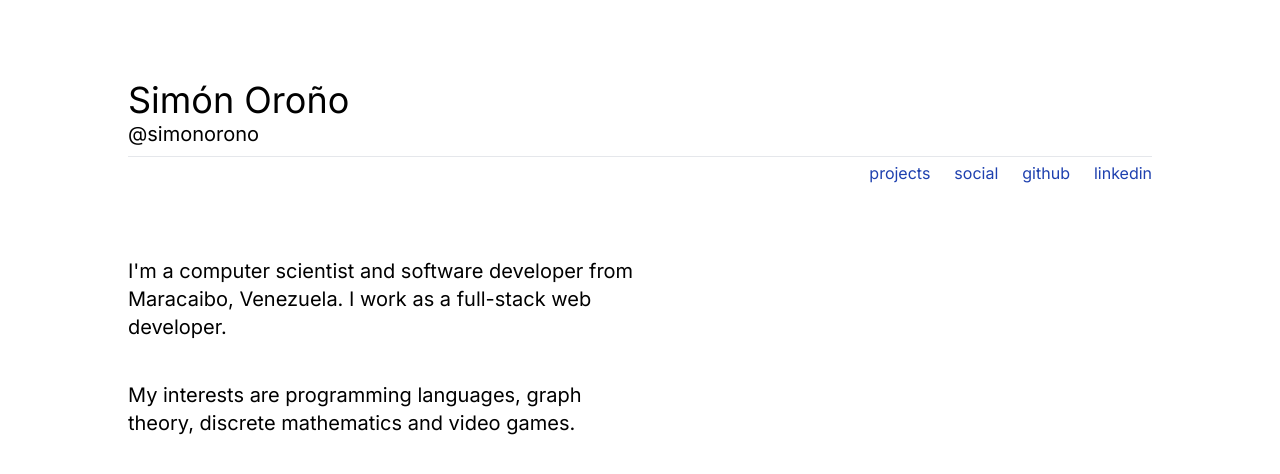
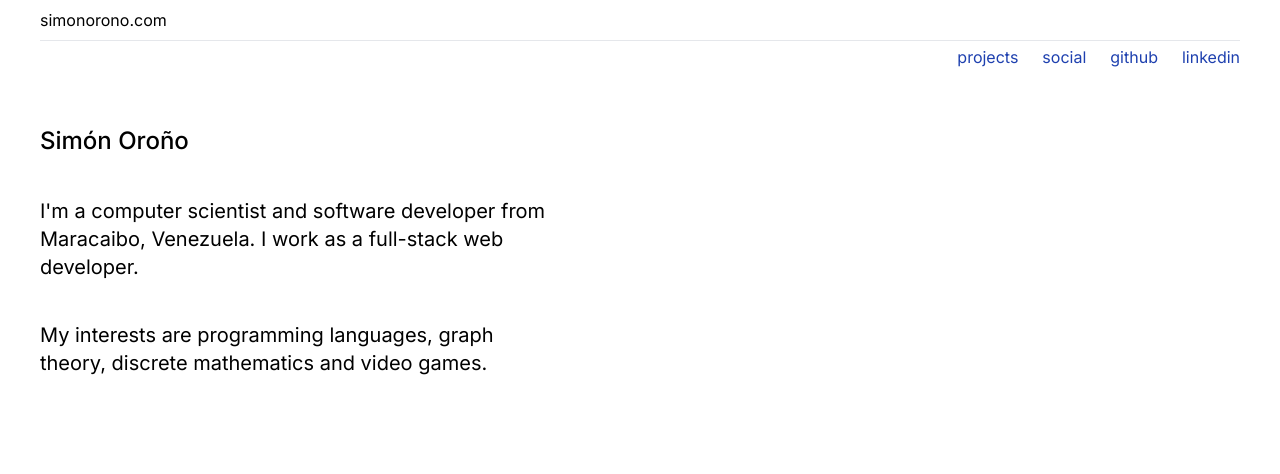
Before and after one commit to simonorono/simonorono-com-v1, a Next.js app: page / in a window 1280 px wide. Shown: the top 474 px of the page. Built offline with nearby package versions, Linux system fonts and the light colour scheme; what vanilla-lazyload would draw is missing.

Commit message:
Start re-designing layout and index page

```diff
--- a/components/header.tsx
+++ b/components/header.tsx
@@ -1,24 +1,18 @@
 import React from 'react'
 import Links from './links'
 
-interface Props {
-  h1: String
-  h2?: String
-}
-
-export default function Header(props: Props) {
-  const { h1, h2 } = props
-
+export default function Header() {
   return (
-    <div className="mt-10 mb-4 sm:mt-20">
-      <div className="flex flex-col">
-        <h1 className="text-4xl">{h1}</h1>
-        <h2 className="text-xl">{h2}</h2>
+    <>
+      <div className="flex flex-col mt-2">
+        <h1>
+          <a href="/">simonorono.com</a>
+        </h1>
       </div>
 
       <hr className="mt-2 mb-1" />
 
       <Links />
-    </div>
+    </>
   )
 }
--- a/components/layout.tsx
+++ b/components/layout.tsx
@@ -3,12 +3,10 @@ import Head from 'next/head'
 import Header from './header'
 
 interface Props {
-  h1: string
-  h2: string
   children?: ReactNode
 }
 
-export default function Layout({ h1, h2, children }: Props) {
+export default function Layout({ children }: Props) {
   return (
     <>
       <Head>
@@ -38,10 +36,11 @@ export default function Layout({ h1, h2, children }: Props) {
         <meta name="theme-color" content="#ffffff" />
       </Head>
 
-      <div className="mx-auto max-w-screen-lg">
+      <div className="bg-green-900">
+        <div className="mx-auto max-w-screen-xl bg-white px-10">
           <div className="mx-2 flex h-screen flex-col lg:mx-0">
             <header>
-            <Header {...{ h1, h2 }} />
+              <Header />
             </header>
 
             <main className="grow">
@@ -51,6 +50,7 @@ export default function Layout({ h1, h2, children }: Props) {
             </main>
           </div>
         </div>
+      </div>
     </>
   )
 }
--- a/pages/index.tsx
+++ b/pages/index.tsx
@@ -15,8 +15,23 @@ export default function Index() {
         />
       </Head>
 
-      <Layout h1="Simón Oroño" h2="@simonorono">
+      <Layout>
         <div className="mt-14 space-y-10 text-xl sm:max-w-lg">
+          <h2 className="p-name text-2xl font-medium">
+            <a href="/">Simón Oroño</a>
+          </h2>
+
+          {process.env.NEXT_PUBLIC_GRAVATAR_HASH && (
+            <FixedSizeImage
+              src={`https://www.gravatar.com/avatar/${process.env.NEXT_PUBLIC_GRAVATAR_HASH}.jpg?s=155`}
+              alt="Simón Oroño's picture"
+              width={155}
+              height={155}
+              imageClassName="u-photo border border-gray-900 rounded-full"
+              containerClassName="mx-auto sm:mx-0"
+            />
+          )}
+
           <p>
             I'm a computer scientist and software developer from Maracaibo,
             Venezuela. I work as a full-stack web developer.
@@ -26,17 +41,6 @@ export default function Index() {
             My interests are programming languages, graph theory, discrete
             mathematics and video games.
           </p>
-
-          {process.env.NEXT_PUBLIC_GRAVATAR_HASH && (
-            <FixedSizeImage
-              src={`https://www.gravatar.com/avatar/${process.env.NEXT_PUBLIC_GRAVATAR_HASH}.jpg?s=155`}
-              alt="Simón Oroño's picture"
-              width={155}
-              height={155}
-              imageClassName="border border-gray-900 rounded-full"
-              containerClassName="mx-auto sm:mx-0"
-            />
-          )}
         </div>
       </Layout>
     </>
```
Lines whose indentation alone changed are shown as unchanged.
